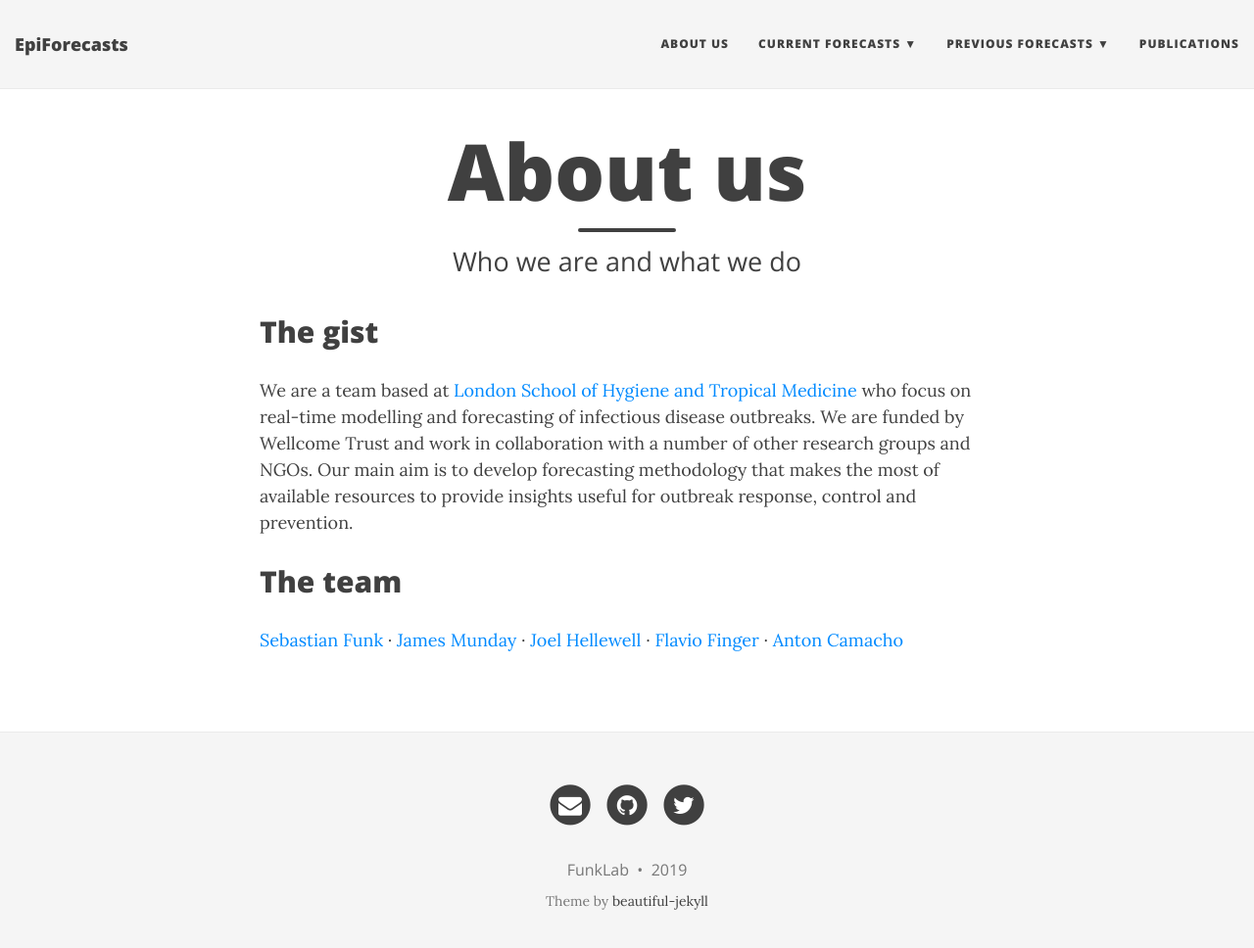
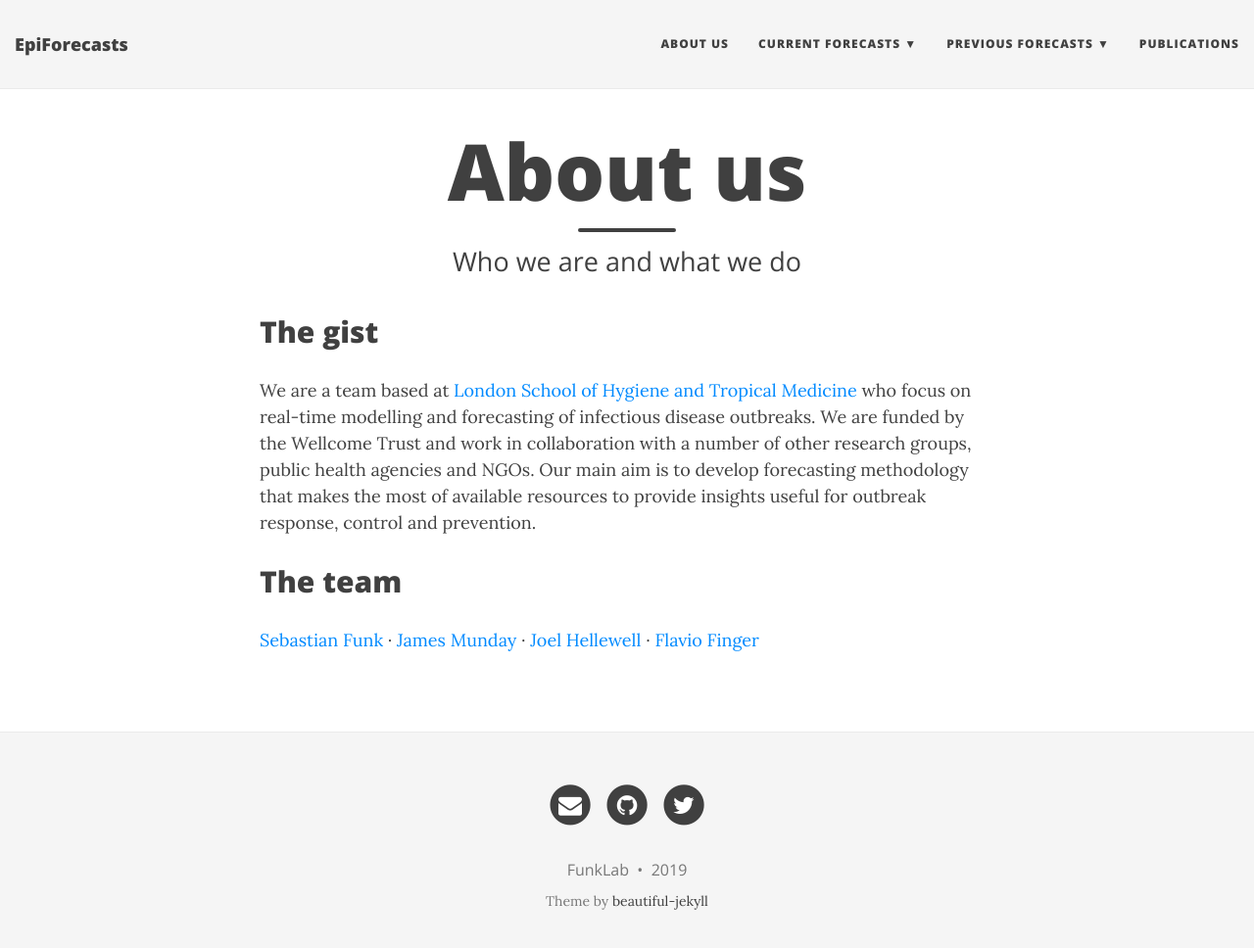
Before and after one commit to epiforecasts/jekyll-epiforecasts-website, a Jekyll site: the page built from aboutus.md, in a window 1280 px wide and 981 px high. Shown: the top 968 px of the window at 98% size. Built offline with Jekyll 4.4.1, drawn with Linux system fonts in a browser that asks for light colours; nearby versions of some CDN libraries.

Commit message:
update names in about us to core group

```diff
--- a/aboutus.md
+++ b/aboutus.md
@@ -4,8 +4,8 @@
 subtitle: Who we are and what we do
 ---
 ## The gist
-We are a team based at [London School of Hygiene and Tropical Medicine](https://www.lshtm.ac.uk) who focus on real-time modelling and forecasting of infectious disease outbreaks. We are funded by Wellcome Trust and work in collaboration with a number of other research groups and NGOs. Our main aim is to develop forecasting methodology that makes the most of available resources to provide insights useful for outbreak response, control and prevention.
+We are a team based at [London School of Hygiene and Tropical Medicine](https://www.lshtm.ac.uk) who focus on real-time modelling and forecasting of infectious disease outbreaks. We are funded by the Wellcome Trust and work in collaboration with a number of other research groups, public health agencies and NGOs. Our main aim is to develop forecasting methodology that makes the most of available resources to provide insights useful for outbreak response, control and prevention.
 
 ## The team
 
-[Sebastian Funk](https://www.lshtm.ac.uk/aboutus/people/funk.sebastian) · [James Munday](https://www.lshtm.ac.uk/aboutus/people/munday.james) · [Joel Hellewell](https://www.lshtm.ac.uk/aboutus/people/Hellewell.Joel) · [Flavio Finger](https://www.lshtm.ac.uk/aboutus/people/finger.flavio) · [Anton Camacho](https://www.lshtm.ac.uk/aboutus/people/camacho.anton) <br>
+[Sebastian Funk](https://www.lshtm.ac.uk/aboutus/people/funk.sebastian) · [James Munday](https://www.lshtm.ac.uk/aboutus/people/munday.james) · [Joel Hellewell](https://www.lshtm.ac.uk/aboutus/people/Hellewell.Joel) · [Flavio Finger](https://www.lshtm.ac.uk/aboutus/people/finger.flavio)
```
